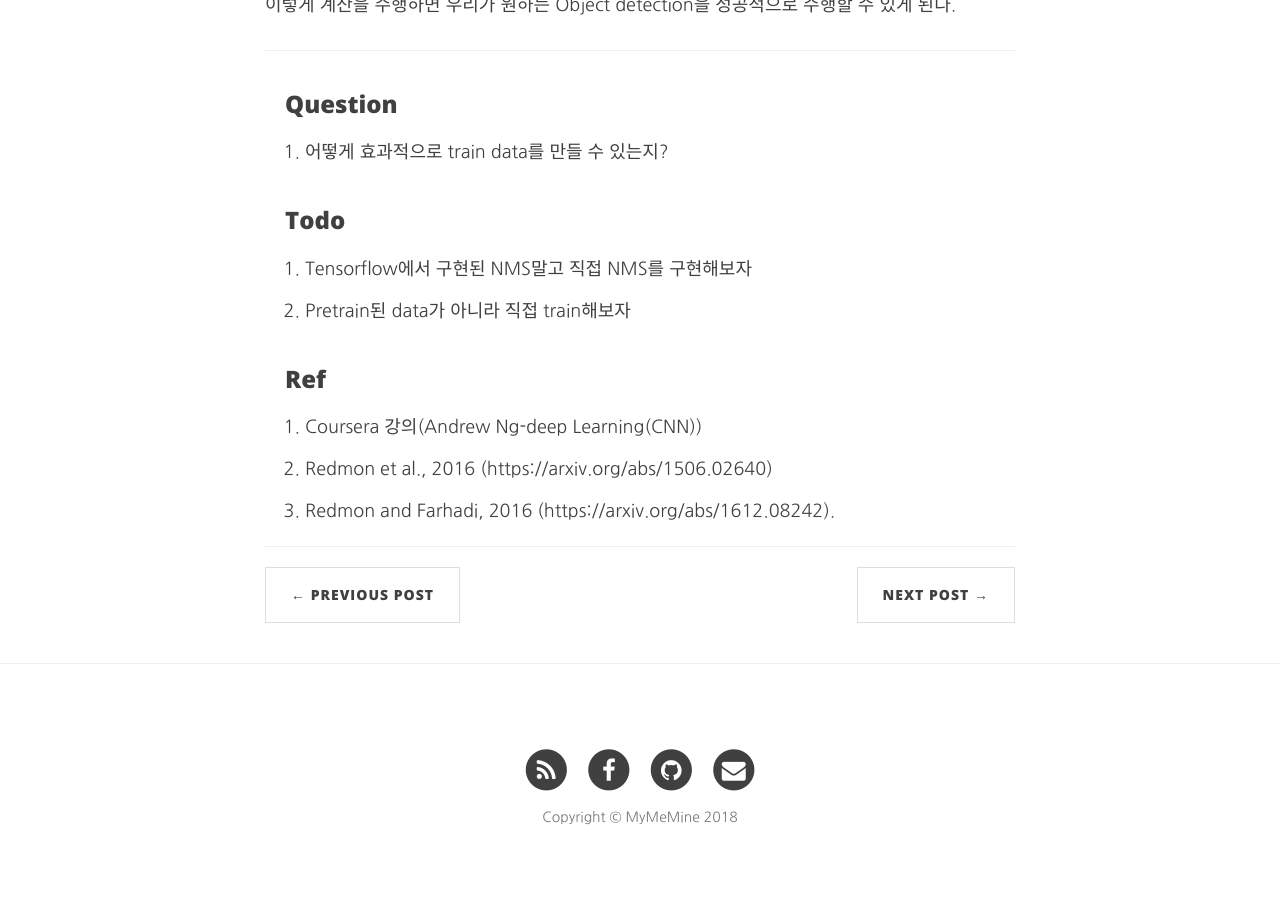
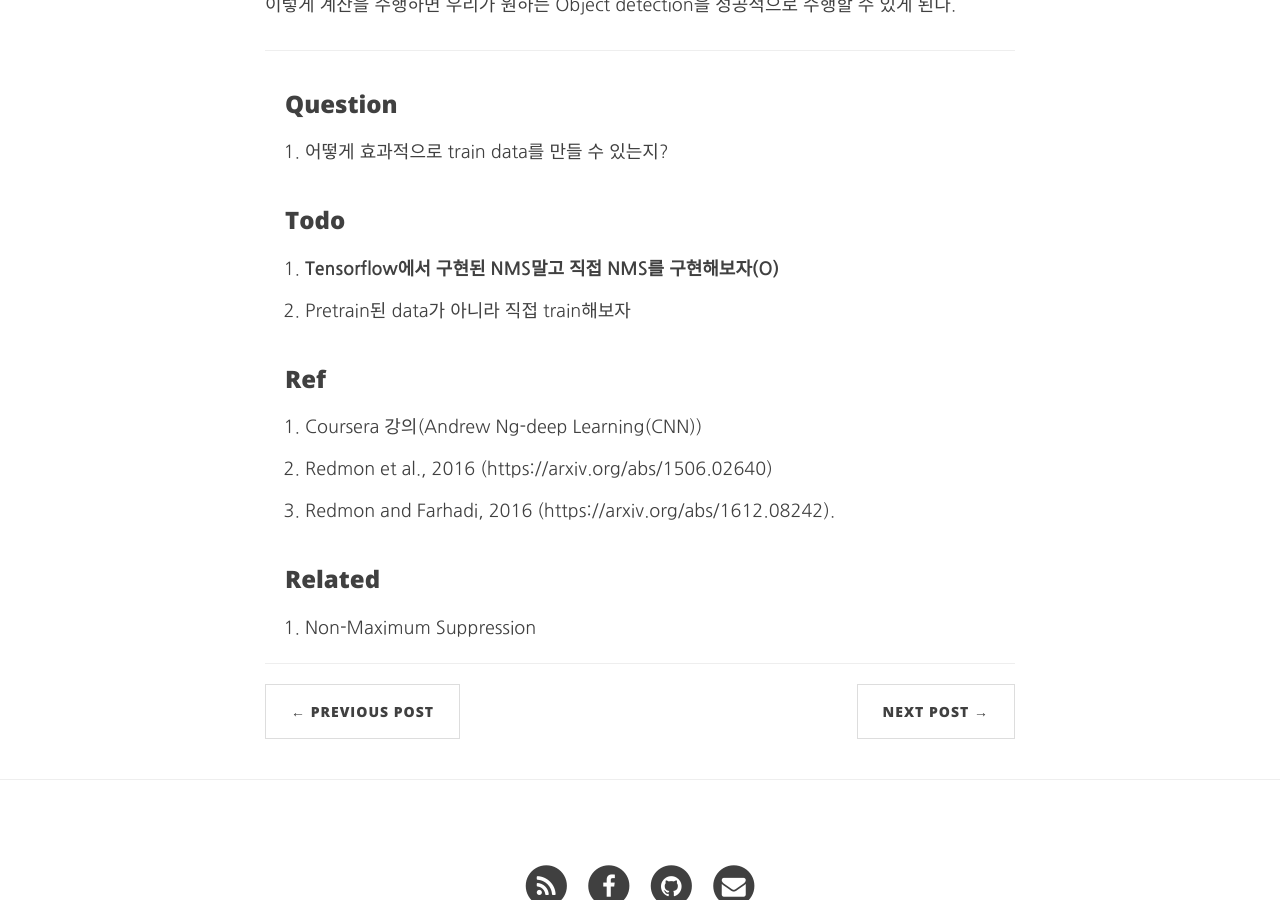
Before and after one commit to heiwais25/heiwais25.github.io, a Jekyll site: the page built from _posts/2018-05-08-yolo-algorithm.markdown, in a window 1280 px wide and 900 px high, scrolled down 2941 px. Built offline with Jekyll 4.4.1, drawn with Linux system fonts in a browser that asks for light colours; nearby versions of some CDN libraries; some web fonts are replaced; formulas are drawn with MathJax 3; comment, search, counter and statistics services are not loaded.

Commit message:
Modify yolo

```diff
--- a/_posts/2018-05-08-yolo-algorithm.markdown
+++ b/_posts/2018-05-08-yolo-algorithm.markdown
@@ -39,15 +39,18 @@ $$\text{confidence} \times \text{class probs} \gt \text{Threshold}$$
 1. 어떻게 효과적으로 train data를 만들 수 있는지?
 
 ### Todo
-1. Tensorflow에서 구현된 NMS말고 직접 NMS를 구현해보자
+1. **Tensorflow에서 구현된 NMS말고 직접 NMS를 구현해보자(O)**
 2. Pretrain된 data가 아니라 직접 train해보자
 
 ### Ref
 1.  Coursera 강의(Andrew Ng-deep Learning(CNN))
 2. Redmon et al., 2016 (https://arxiv.org/abs/1506.02640)
 3. Redmon and Farhadi, 2016 (https://arxiv.org/abs/1612.08242).
+
+### Related
+1. [Non-Maximum Suppression](/machinelearning/cnn/2018/05/10/non-maximum-suppression/)
 <!--stackedit_data:
-eyJoaXN0b3J5IjpbMTQ4OTUwODQxMCw4NTg5MTQ1NTQsLTUyNz
-I2NTEzLC0zNjY3MzM4NSwxMjc0MzQxNDg5LDExNDM2MjA0MDcs
-MTAzMTgwNTU5OF19
+eyJoaXN0b3J5IjpbMTI2NjczMjgxMywxNDg5NTA4NDEwLDg1OD
+kxNDU1NCwtNTI3MjY1MTMsLTM2NjczMzg1LDEyNzQzNDE0ODks
+MTE0MzYyMDQwNywxMDMxODA1NTk4XX0=
 -->
```
